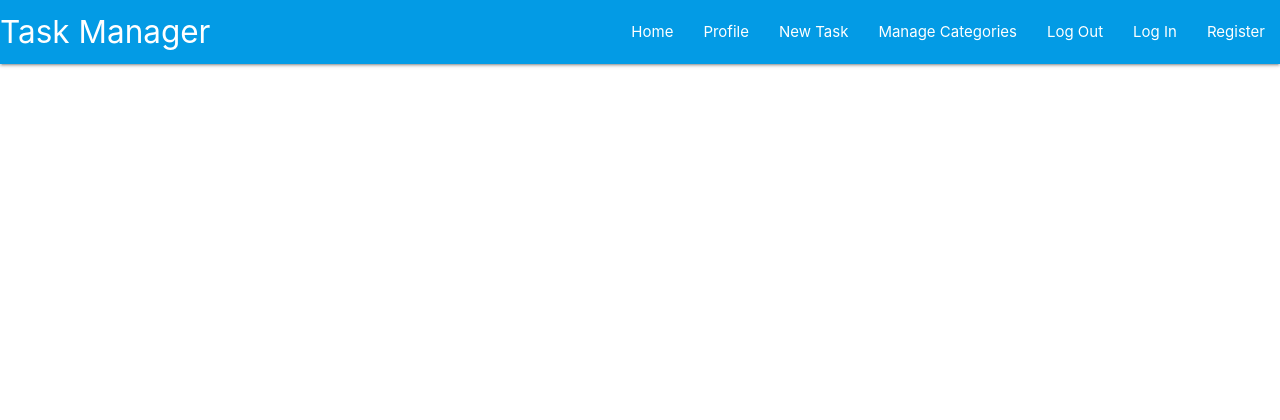
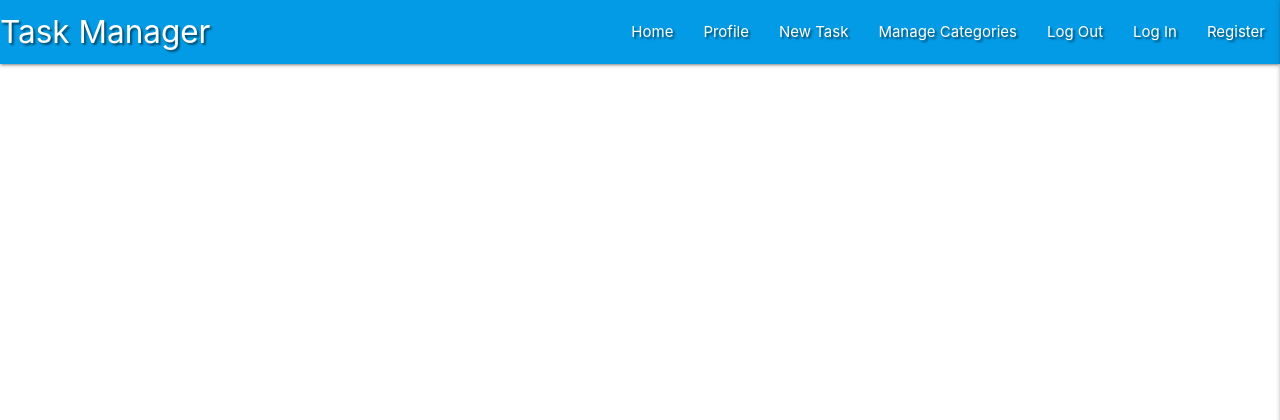
Before and after one commit to Sandham-a/flask-task-manager-project, a Flask app: page / in a window 1280 px wide. Shown: the top 420 px of the page. Run offline with Flask 2, Linux system fonts and the light colour scheme; data that the repository does not hold is empty; some libraries are stand-ins or nearby versions.

Commit message:
added Add Materialize Nav and Sidebar

```diff
--- a/static/css/style.css
+++ b/static/css/style.css
@@ -1,3 +1,3 @@
 .text-shadow{
-    text-shadow: 2px, 2px, 2px rgba(0,0,0,0.5);
+    text-shadow: 2px 2px 2px rgba(0,0,0,0.5);
 }
--- a/static/js/script.js
+++ b/static/js/script.js
@@ -1 +1,3 @@
-console.log("Hello cleaveland!!!!")
+  $(document).ready(function(){
+    $('.sidenav').sidenav({edge: "right"});
+  });
--- a/templates/base.html
+++ b/templates/base.html
@@ -15,12 +15,12 @@
 
     <header>
     <!--top navbar-->
-        <nav class="nav-extended text-shadow light-blue darken-1">
+    <nav class = "nav-extended text-shadow light-blue darken-1">
         <div class="nav-wrapper">
           <a href="{{ url_for('get_tasks') }}" class="brand-logo">Task Manager</a>
           <a href="#" data-target="mobile-demo" class="sidenav-trigger right"><i class="fas fa-bars"></i></a>
           <ul class="right hide-on-med-and-down">
-					<li><a href="{{ url_for('get_tasks') }}">Home</a></li>
+            <li><a href="#">Home</a></li>
             <li><a href="#">Profile</a></li>
             <li><a href="#">New Task</a></li>
             <li><a href="#">Manage Categories</a></li>
@@ -30,12 +30,17 @@
           </ul>
         </div>
       </nav>
-    <!-- mobile sidenav -->
+    <!-- side navbar-->
+
         <ul class="sidenav" id="mobile-demo">
-            <li><a href="sass.html">Sass</a></li>
-            <li><a href="badges.html">Components</a></li>
-            <li><a href="collapsible.html">Javascript</a></li>
-            <li><a href="mobile.html">Mobile</a></li>
+            <li><h4 class = "center-align light-blue-text text-darken-4">Task Manager</h4></li>
+            <li><a href="{{ url_for('get_tasks') }}">Home</a></li>
+            <li><a href="#">Profile</a></li>
+            <li><a href="#">New Task</a></li>
+            <li><a href="#">Manage Categories</a></li>
+            <li><a href="#">Log Out</a></li>
+            <li><a href="#">Log In</a></li>
+            <li><a href="#">Register</a></li>
         </ul>
     </header>
 
```
Lines whose indentation alone changed are shown as unchanged.
